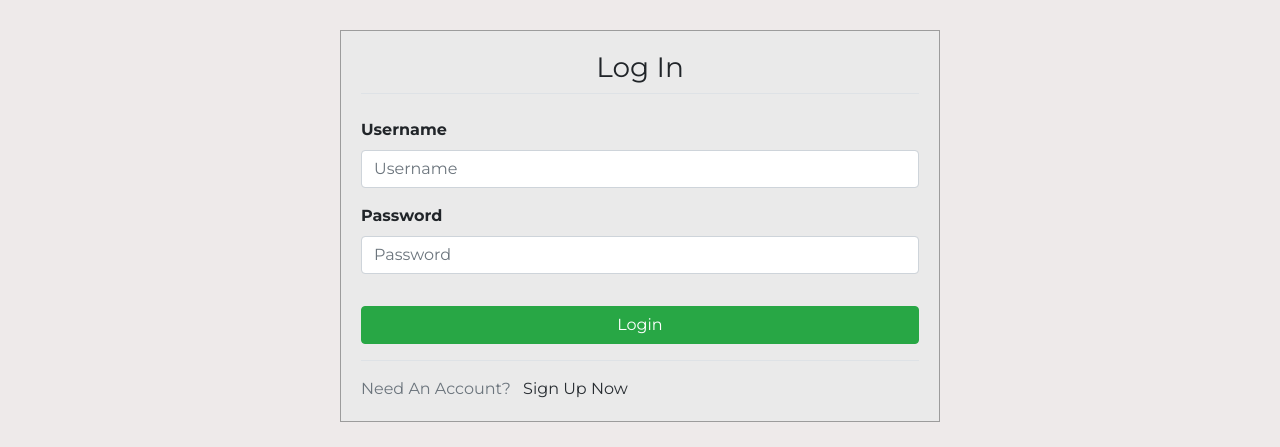
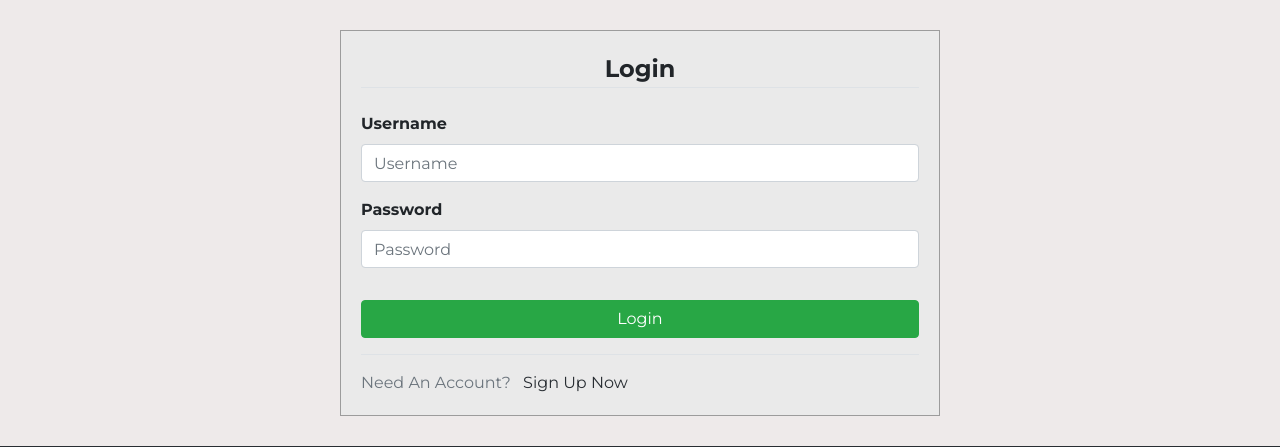
Before and after one commit to Squelsh84/the-chefs-cookbook, a Flask app: page /login in a window 1280 px wide. Shown: the part 62-509 px from the top of the page. Run offline with Flask 2, Linux system fonts and the light colour scheme; some libraries are stand-ins or nearby versions.

Commit message:
Removed h3 tag and replaced with bold.

```diff
--- a/templates/login.html
+++ b/templates/login.html
@@ -7,7 +7,7 @@
 
       <fieldset class="form-group">
         <legend class="border-bottom mb-4 text-center">
-          <h3>Log In</h3>
+          <b>Login</b>
         </legend>
 
         <div class="form-group">
```
